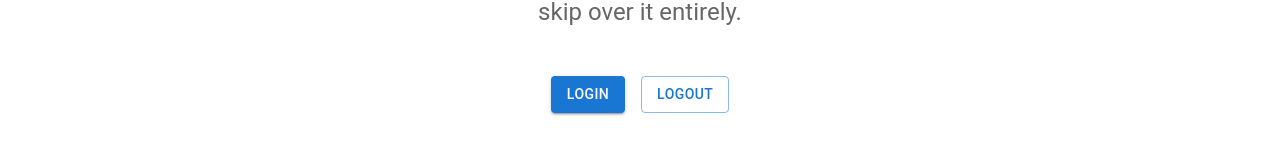
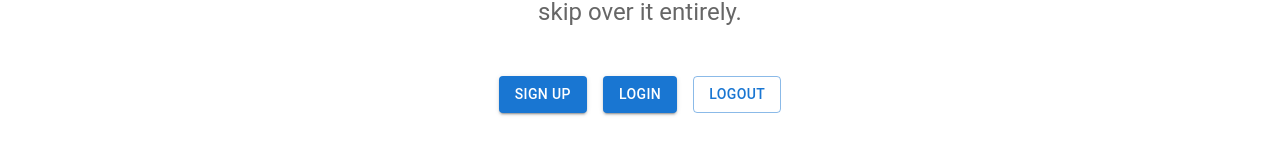
Before and after one commit to praveendias1180/firebase-login, a React app: page / in a window 1280 px wide. Shown: the part 321-487 px from the top of the page. Built offline with nearby package versions, Linux system fonts and the light colour scheme; no server answers; the HTML template or start-up script is replaced by a standard one.

Commit message:
added signup link :signal_strength:

```diff
--- a/src/components/Home.js
+++ b/src/components/Home.js
@@ -76,6 +76,7 @@ export default function Album() {
               spacing={2}
               justifyContent="center"
             >
+              <Button component={LinkRouter} to="signup" variant="contained">Sign Up</Button>
               <Button component={LinkRouter} to="login" variant="contained">Login</Button>
               <Button variant="outlined">Logout</Button>
             </Stack>
```
